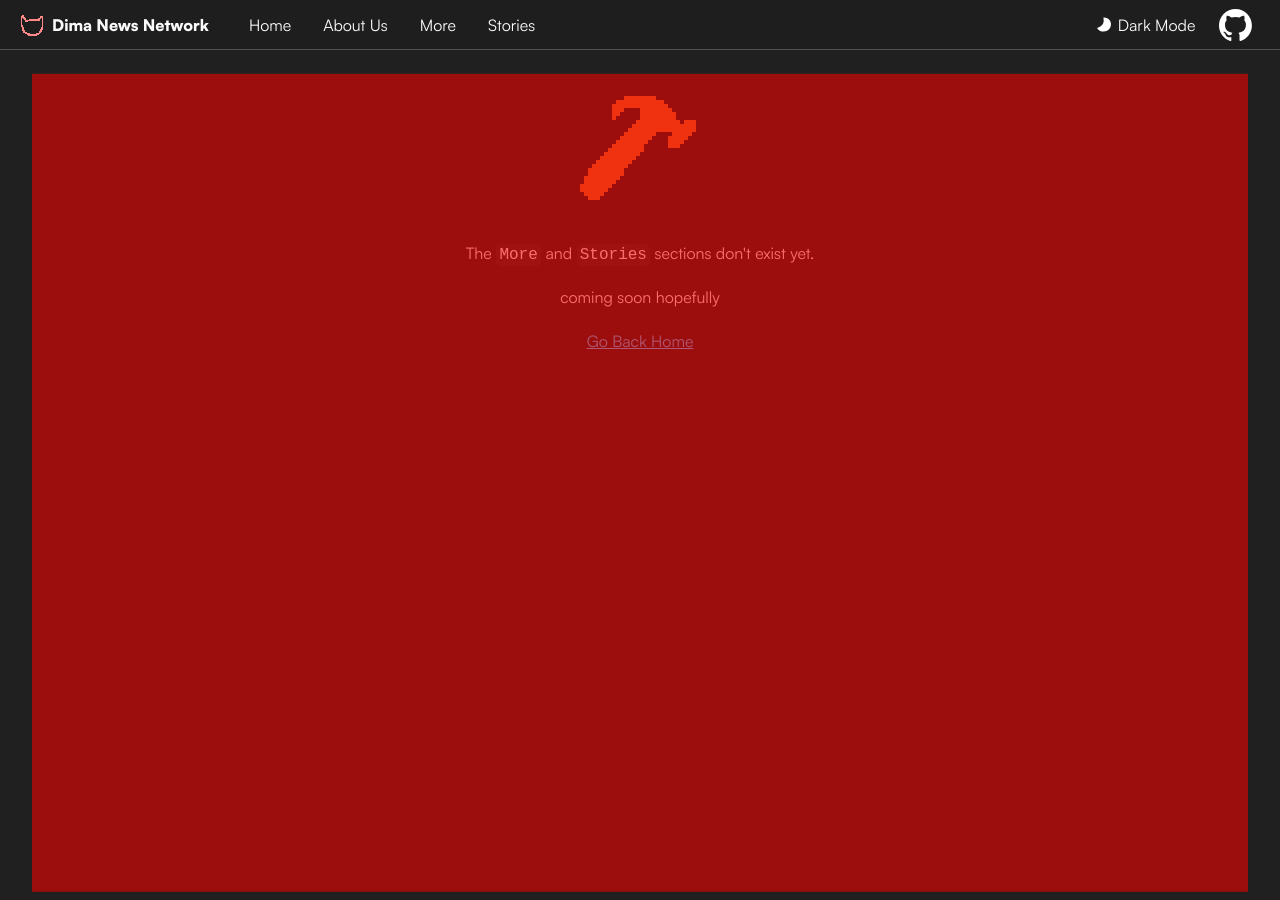
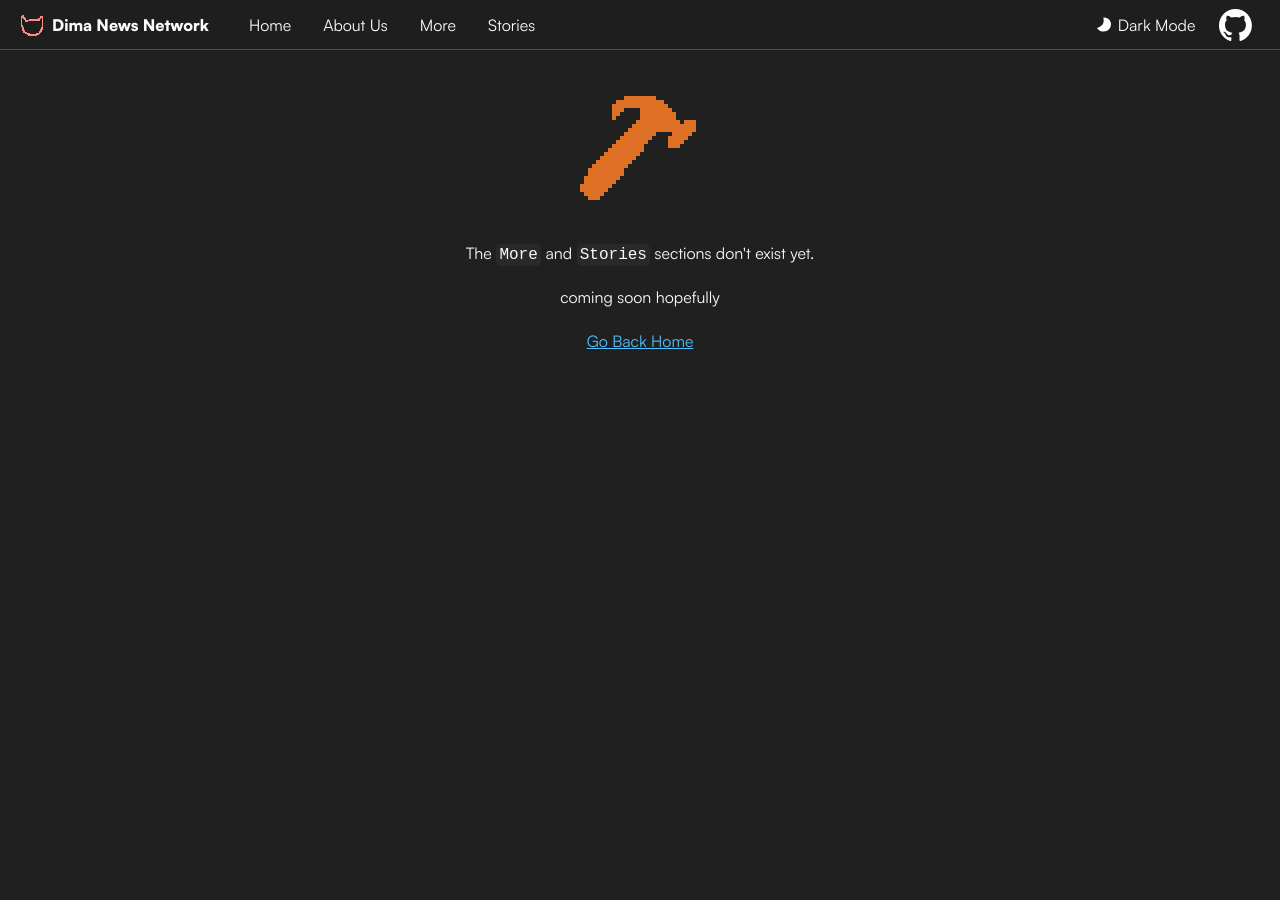
Before and after one commit to RubyPlayzz/DimaNewsNetwork, a Jekyll site: the page built from coming-soon.html, in a window 1280 px wide and 900 px high. Built offline with Jekyll 4.4.1, drawn with Linux system fonts in a browser that asks for light colours.

Commit message:
Update coming-soon.css

```diff
--- a/css/coming-soon.css
+++ b/css/coming-soon.css
@@ -68,8 +68,6 @@ main {
     transform: translate(-50%, -1%);
 
     pointer-events: none;
-
-    background-color: rgba(255, 0, 0, 0.556);
 }
 
 .enemy {
```
